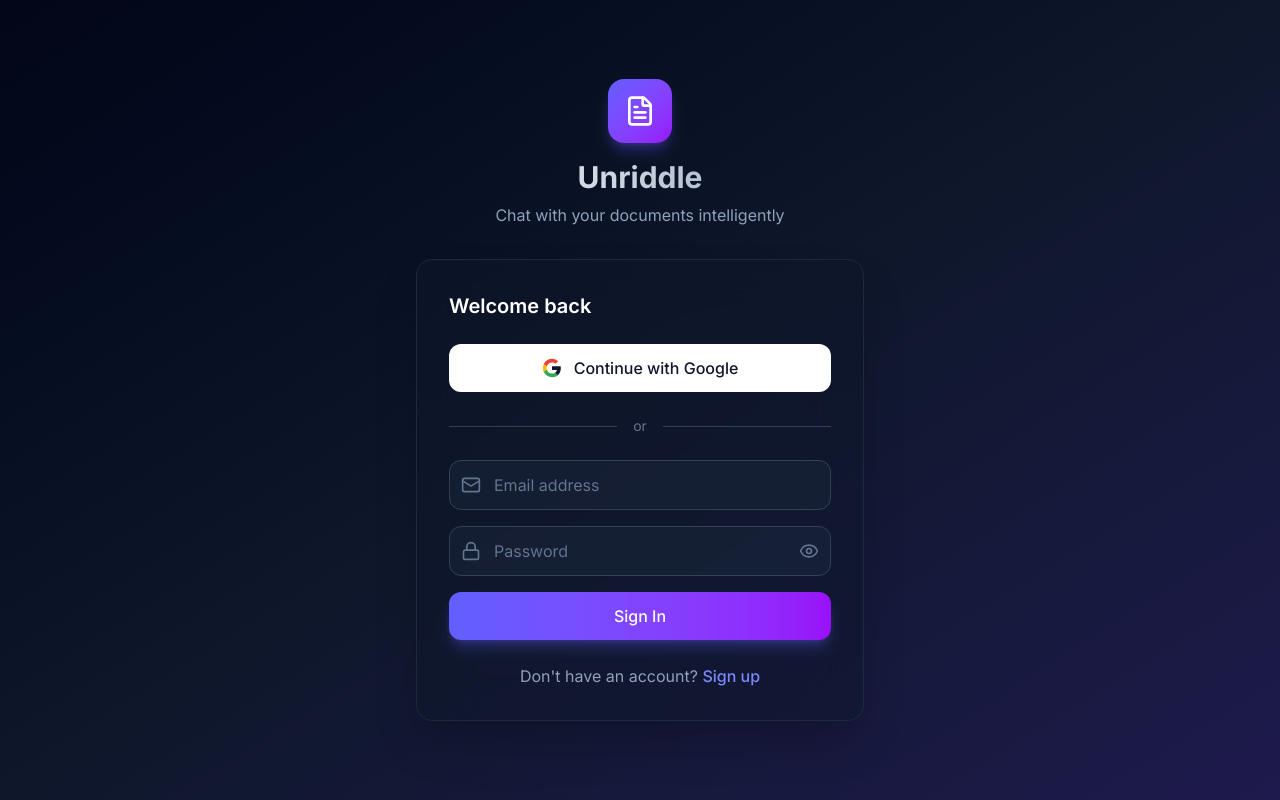
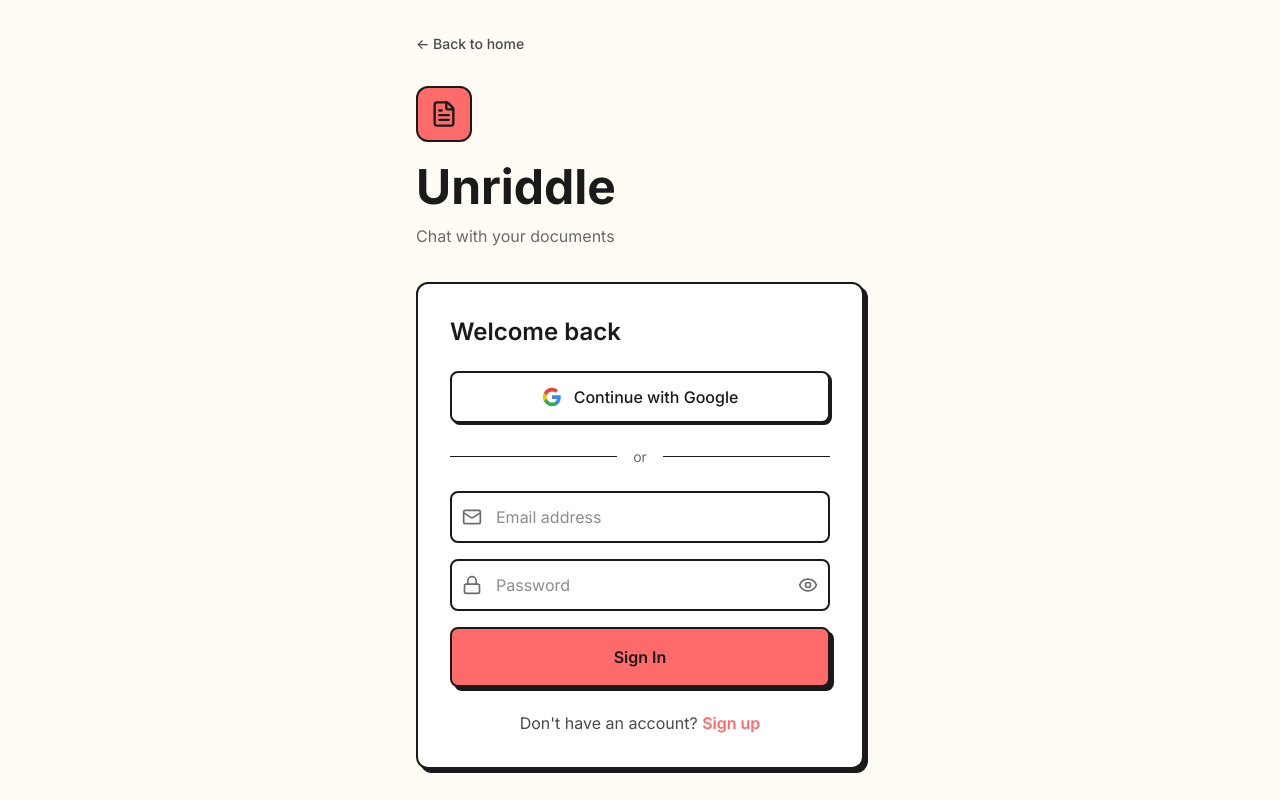
Before and after one commit to samruddhitiwari/UnRiddle_Frontend, a Next.js app: page /login in a window 1280 px wide. Built offline with nearby package versions, Linux system fonts and the light colour scheme; no server answers.

Commit message:
Updated UI as neo brutalist style across the web app

```diff
--- a/src/app/login/page.tsx
+++ b/src/app/login/page.tsx
@@ -3,6 +3,7 @@
 import { useState } from 'react'
 import { createClient } from '@/lib/supabase/client'
 import { useRouter } from 'next/navigation'
+import Link from 'next/link'
 import { Mail, Lock, Eye, EyeOff, Loader2, FileText } from 'lucide-react'
 
 export default function LoginPage() {
@@ -65,22 +66,41 @@
     }
 
     return (
-        <div className="min-h-screen bg-gradient-to-br from-slate-950 via-slate-900 to-indigo-950 flex items-center justify-center p-4">
+        <div
+            className="min-h-screen flex items-center justify-center p-4"
+            style={{ backgroundColor: 'var(--bg-cream)' }}
+        >
             <div className="w-full max-w-md">
+                {/* Back to home */}
+                <Link
+                    href="/"
+                    className="inline-flex items-center gap-2 text-sm font-medium mb-8 hover:underline underline-offset-4"
+                    style={{ color: 'var(--text-body)' }}
+                >
+                    ← Back to home
+                </Link>
+
                 {/* Logo */}
-                <div className="text-center mb-8">
-                    <div className="inline-flex items-center justify-center w-16 h-16 rounded-2xl bg-gradient-to-br from-indigo-500 to-purple-600 mb-4 shadow-lg shadow-indigo-500/30">
-                        <FileText className="w-8 h-8 text-white" />
+                <div className="mb-8">
+                    <div
+                        className="inline-flex items-center justify-center w-14 h-14 mb-4"
+                        style={{
+                            backgroundColor: 'var(--accent-coral)',
+                            border: '2px solid var(--border-dark)',
+                            borderRadius: '12px'
+                        }}
+                    >
+                        <FileText className="w-7 h-7" style={{ color: 'var(--text-primary)' }} />
                     </div>
-                    <h1 className="text-3xl font-bold bg-gradient-to-r from-white to-slate-400 bg-clip-text text-transparent">
-                        Unriddle
-                    </h1>
-                    <p className="text-slate-400 mt-2">Chat with your documents intelligently</p>
+                    <h1 className="heading-lg">Unriddle</h1>
+                    <p className="body-md mt-2" style={{ color: 'var(--text-muted)' }}>
+                        Chat with your documents
+                    </p>
                 </div>
 
                 {/* Card */}
-                <div className="bg-slate-900/50 backdrop-blur-xl border border-slate-800 rounded-2xl p-8 shadow-2xl">
-                    <h2 className="text-xl font-semibold text-white mb-6">
+                <div className="brutalist-card p-8">
+                    <h2 className="heading-md mb-6">
                         {isLogin ? 'Welcome back' : 'Create your account'}
                     </h2>
 
@@ -88,11 +108,18 @@
                     <button
                         onClick={handleGoogleLogin}
                         disabled={loading}
-                        className="w-full flex items-center justify-center gap-3 px-4 py-3 rounded-xl bg-white hover:bg-slate-100 text-slate-900 font-medium transition-all duration-200 disabled:opacity-50"
+                        className="w-full flex items-center justify-center gap-3 px-4 py-3 font-medium transition-all disabled:opacity-50"
+                        style={{
+                            backgroundColor: 'var(--bg-white)',
+                            border: '2px solid var(--border-dark)',
+                            borderRadius: '8px',
+                            boxShadow: 'var(--shadow-offset-sm)',
+                            color: 'var(--text-primary)'
+                        }}
                     >
                         <svg className="w-5 h-5" viewBox="0 0 24 24">
                             <path
-                                fill="currentColor"
+                                fill="#4285F4"
                                 d="M22.56 12.25c0-.78-.07-1.53-.2-2.25H12v4.26h5.92c-.26 1.37-1.04 2.53-2.21 3.31v2.77h3.57c2.08-1.92 3.28-4.74 3.28-8.09z"
                             />
                             <path
@@ -112,27 +139,39 @@
                     </button>
 
                     <div className="flex items-center my-6">
-                        <div className="flex-1 h-px bg-slate-700"></div>
-                        <span className="px-4 text-sm text-slate-500">or</span>
-                        <div className="flex-1 h-px bg-slate-700"></div>
+                        <div className="flex-1 h-px" style={{ backgroundColor: 'var(--border-dark)' }}></div>
+                        <span className="px-4 text-sm" style={{ color: 'var(--text-muted)' }}>or</span>
+                        <div className="flex-1 h-px" style={{ backgroundColor: 'var(--border-dark)' }}></div>
                     </div>
 
                     {/* Form */}
                     <form onSubmit={handleSubmit} className="space-y-4">
                         <div className="relative">
-                            <Mail className="absolute left-3 top-1/2 -translate-y-1/2 w-5 h-5 text-slate-500" />
+                            <Mail
+                                className="absolute left-3 top-1/2 -translate-y-1/2 w-5 h-5"
+                                style={{ color: 'var(--text-muted)' }}
+                            />
                             <input
                                 type="email"
                                 placeholder="Email address"
                                 value={email}
                                 onChange={(e) => setEmail(e.target.value)}
                                 required
-                                className="w-full pl-11 pr-4 py-3 rounded-xl bg-slate-800/50 border border-slate-700 text-white placeholder-slate-500 focus:outline-none focus:ring-2 focus:ring-indigo-500 focus:border-transparent transition-all"
+                                className="w-full pl-11 pr-4 py-3 focus:outline-none"
+                                style={{
+                                    backgroundColor: 'var(--bg-white)',
+                                    border: '2px solid var(--border-dark)',
+                                    borderRadius: '8px',
+                                    color: 'var(--text-primary)'
+                                }}
                             />
                         </div>
 
                         <div className="relative">
-                            <Lock className="absolute left-3 top-1/2 -translate-y-1/2 w-5 h-5 text-slate-500" />
+                            <Lock
+                                className="absolute left-3 top-1/2 -translate-y-1/2 w-5 h-5"
+                                style={{ color: 'var(--text-muted)' }}
+                            />
                             <input
                                 type={showPassword ? 'text' : 'password'}
                                 placeholder="Password"
@@ -140,25 +179,48 @@
                                 onChange={(e) => setPassword(e.target.value)}
                                 required
                                 minLength={6}
-                                className="w-full pl-11 pr-12 py-3 rounded-xl bg-slate-800/50 border border-slate-700 text-white placeholder-slate-500 focus:outline-none focus:ring-2 focus:ring-indigo-500 focus:border-transparent transition-all"
+                                className="w-full pl-11 pr-12 py-3 focus:outline-none"
+                                style={{
+                                    backgroundColor: 'var(--bg-white)',
+                                    border: '2px solid var(--border-dark)',
+                                    borderRadius: '8px',
+                                    color: 'var(--text-primary)'
+                                }}
                             />
                             <button
                                 type="button"
                                 onClick={() => setShowPassword(!showPassword)}
-                                className="absolute right-3 top-1/2 -translate-y-1/2 text-slate-500 hover:text-slate-300"
+                                className="absolute right-3 top-1/2 -translate-y-1/2"
+                                style={{ color: 'var(--text-muted)' }}
                             >
                                 {showPassword ? <EyeOff className="w-5 h-5" /> : <Eye className="w-5 h-5" />}
                             </button>
                         </div>
 
                         {error && (
-                            <div className="p-3 rounded-lg bg-red-500/10 border border-red-500/30 text-red-400 text-sm">
+                            <div
+                                className="p-3 text-sm"
+                                style={{
+                                    backgroundColor: '#FFF0F0',
+                                    border: '2px solid #FF6B6B',
+                                    borderRadius: '8px',
+                                    color: '#CC0000'
+                                }}
+                            >
                                 {error}
                             </div>
                         )}
 
                         {message && (
-                            <div className="p-3 rounded-lg bg-green-500/10 border border-green-500/30 text-green-400 text-sm">
+                            <div
+                                className="p-3 text-sm"
+                                style={{
+                                    backgroundColor: '#F0FFF4',
+                                    border: '2px solid #2EC4B6',
+                                    borderRadius: '8px',
+                                    color: '#047857'
+                                }}
+                            >
                                 {message}
                             </div>
                         )}
@@ -166,14 +228,14 @@
                         <button
                             type="submit"
                             disabled={loading}
-                            className="w-full py-3 rounded-xl bg-gradient-to-r from-indigo-500 to-purple-600 hover:from-indigo-600 hover:to-purple-700 text-white font-medium transition-all duration-200 disabled:opacity-50 flex items-center justify-center gap-2 shadow-lg shadow-indigo-500/30"
+                            className="btn-primary w-full justify-center disabled:opacity-50"
                         >
                             {loading && <Loader2 className="w-5 h-5 animate-spin" />}
                             {isLogin ? 'Sign In' : 'Create Account'}
                         </button>
                     </form>
 
-                    <p className="text-center text-slate-400 mt-6">
+                    <p className="text-center mt-6" style={{ color: 'var(--text-body)' }}>
                         {isLogin ? "Don't have an account? " : 'Already have an account? '}
                         <button
                             onClick={() => {
@@ -181,7 +243,8 @@
                                 setError(null)
                                 setMessage(null)
                             }}
-                            className="text-indigo-400 hover:text-indigo-300 font-medium"
+                            className="font-semibold hover:underline underline-offset-4"
+                            style={{ color: 'var(--accent-coral)' }}
                         >
                             {isLogin ? 'Sign up' : 'Sign in'}
                         </button>
```
Also changed, not shown: src/app/(dashboard)/layout.tsx (+118 -39 lines).
